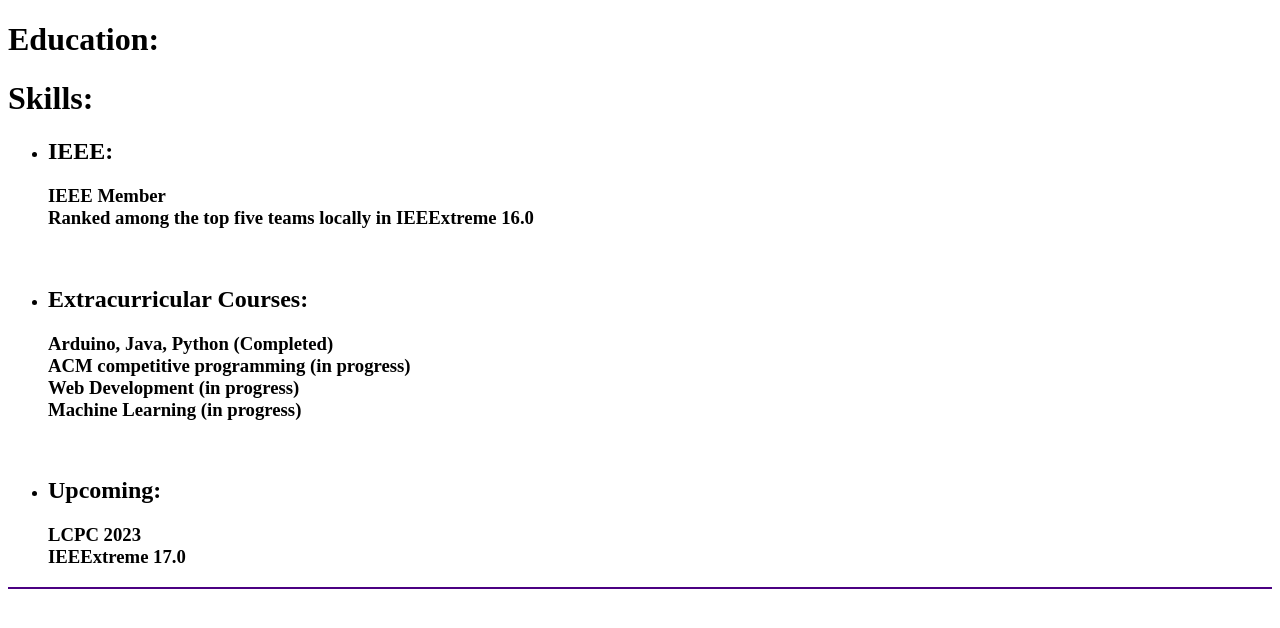
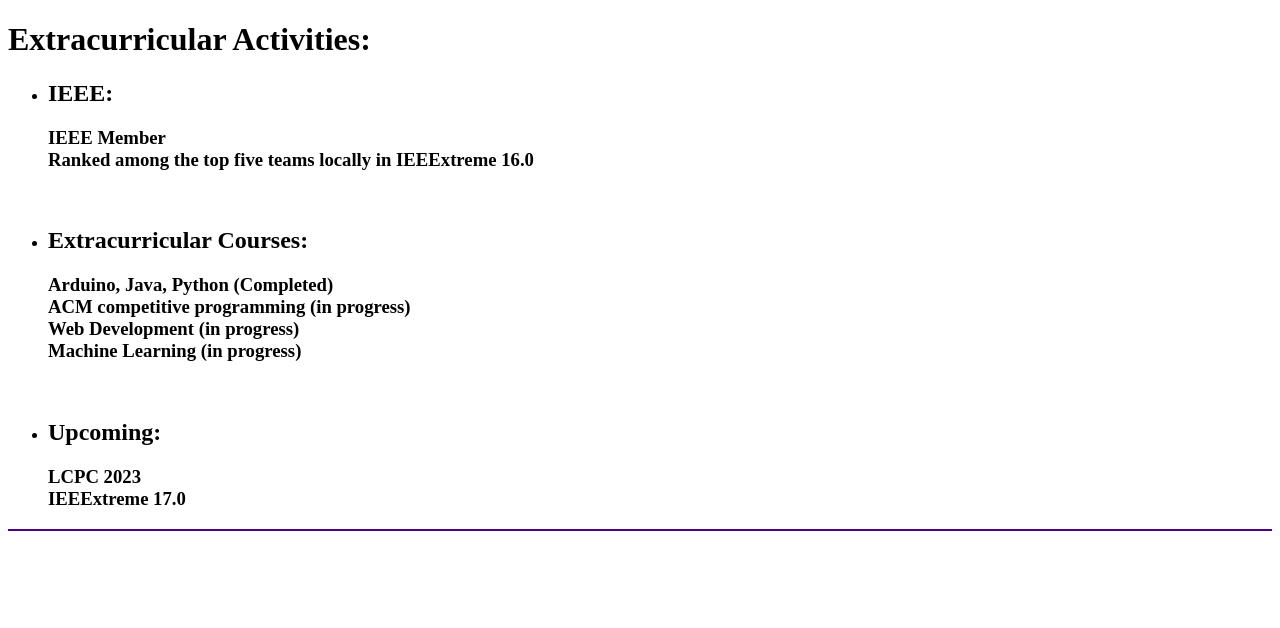
Before and after one commit to AhmadKashmar/XPless-CV, a plain HTML site: page Extra.html in a window 1280 px wide. Drawn offline with Linux system fonts and the light colour scheme.

Commit message:
fixed the beginning
used to show Education: Skills instead of Extracurricular Activities

```diff
--- a/Extra.html
+++ b/Extra.html
@@ -7,8 +7,7 @@
 		<title>Extracurricular Activities</title>
 	</head>
 	<body>
-		<h1>Education:</h1>
-		<h1>Skills:</h1>
+		<h1> Extracurricular Activities: </h1>
 		<ul>
 			<li>
 				<h2> IEEE: </h2>
```
